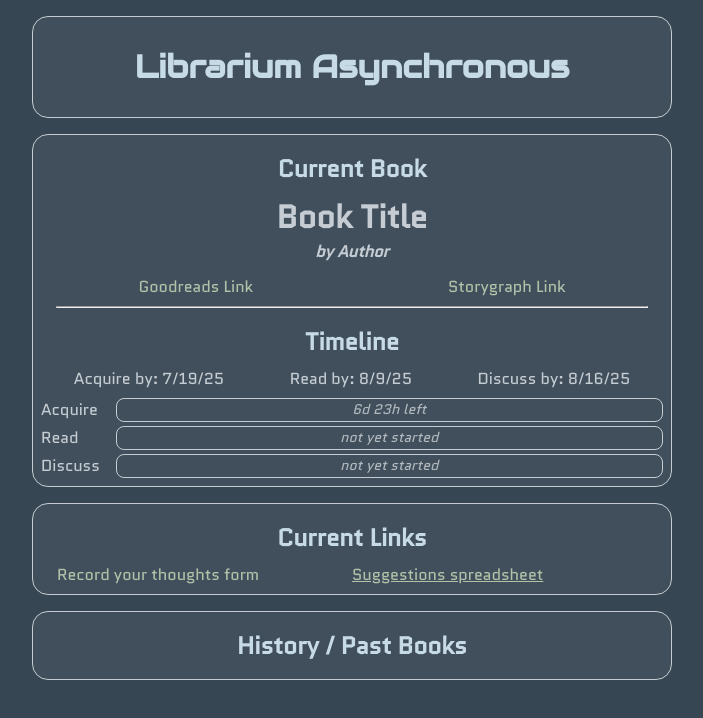
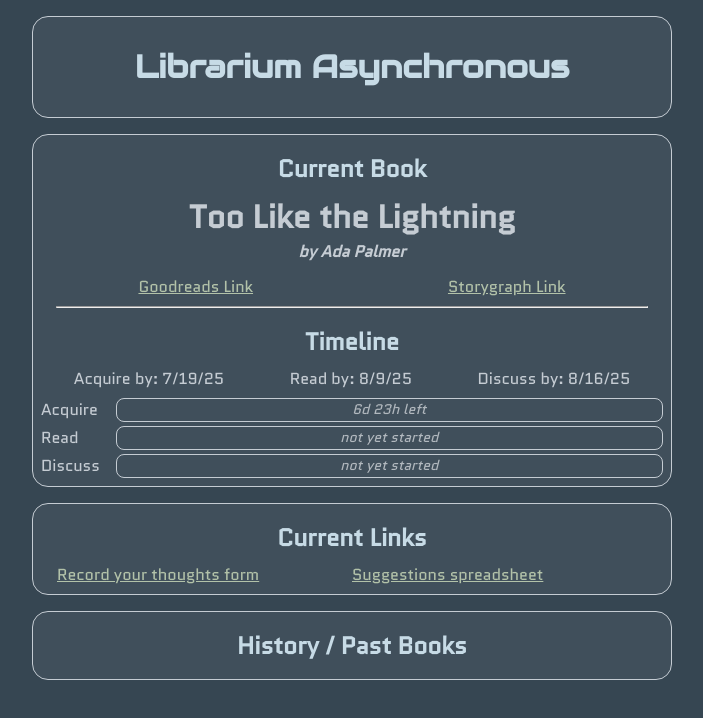
Before and after one commit to joaniffer/librarium-asynchronous, a plain HTML site: page index.html in a window 1280 px wide. Shown: the whole page, without its empty margins (288-991 px from the left). Drawn offline with Linux system fonts and the light colour scheme.

Commit message:
First book data, and populate all links

```diff
--- a/book-data.js
+++ b/book-data.js
@@ -1,8 +1,8 @@
 const BOOK_DATA = {
-  title: 'Book Title',
-  author: 'Author',
-  goodreadsLink: '',
-  storygraphLinkK: '',
+  title: 'Too Like the Lightning',
+  author: 'Ada Palmer',
+  goodreadsLink: 'https://www.goodreads.com/book/show/26114545-too-like-the-lightning',
+  storygraphLink: 'https://app.thestorygraph.com/books/572afb0a-f275-47d2-a2e4-e66dc70b6d08',
   startDate: '2025-07-13',
-  thoughtsFormLink: ''
+  thoughtsFormLink: 'https://forms.gle/sMZ6bQ5gKJnVDDnc7'
 };
--- a/index.html
+++ b/index.html
@@ -37,7 +37,7 @@
       <div class="pane">
         <h2>Current Links</h2>
         <div id="link-columns">
-          <a target="_blank" rel="noopener noreferrer">Record your thoughts form</a>
+          <a id="thoughts-form" target="_blank" rel="noopener noreferrer">Record your thoughts form</a>
           <a target="_blank" rel="noopener noreferrer" href="https://docs.google.com/spreadsheets/d/1xQKTwyH4_CL3dW91-s6E9tJxiAzfMeS7E2hpeqRlrSc/edit?usp=sharing">Suggestions spreadsheet</a>
         </div>
       </div>
--- a/populate.js
+++ b/populate.js
@@ -33,3 +33,9 @@ const dueDateElems = document.querySelectorAll('.due-date p:last-child');
 dueDateElems[0].textContent = formatDisplayDueDate(acquireDueDate);
 dueDateElems[1].textContent = formatDisplayDueDate(readDueDate);
 dueDateElems[2].textContent = formatDisplayDueDate(discussDueDate);
+
+const bookLinkElems = document.querySelectorAll('#book-links .book-link');
+bookLinkElems[0].href = BOOK_DATA.goodreadsLink;
+bookLinkElems[1].href = BOOK_DATA.storygraphLink;
+
+document.getElementById('thoughts-form').href = BOOK_DATA.thoughtsFormLink;
```
